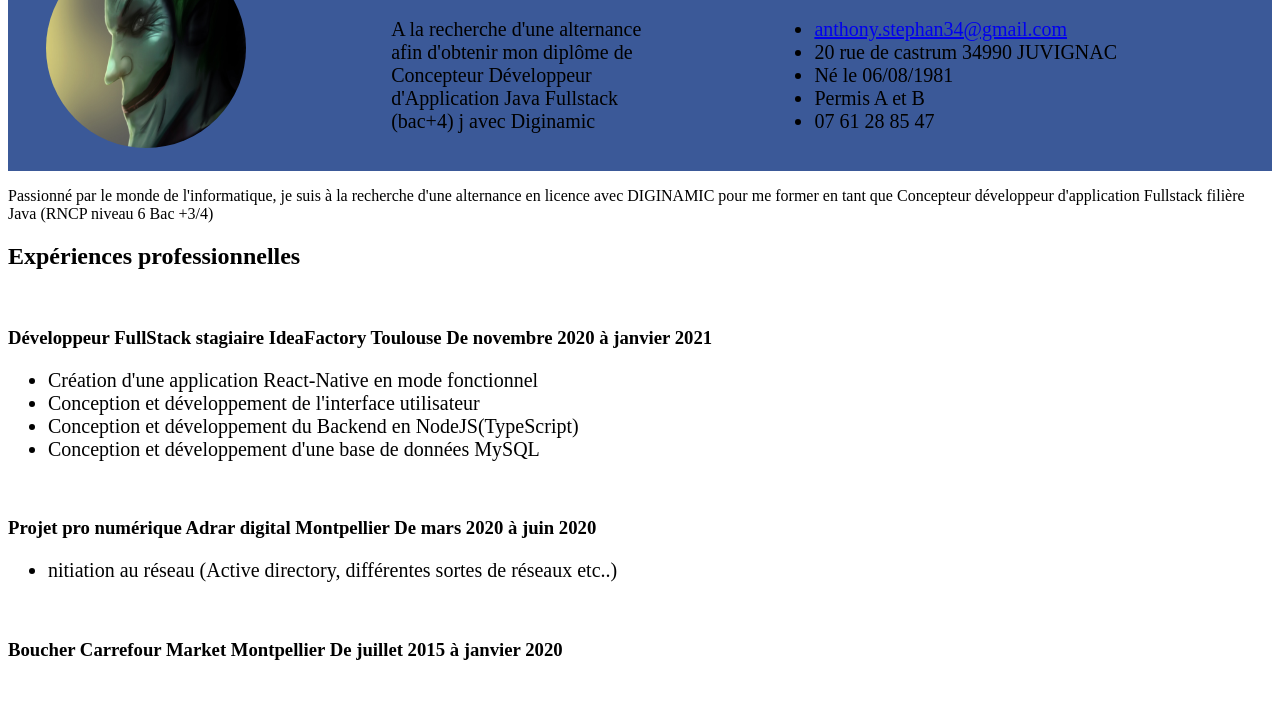
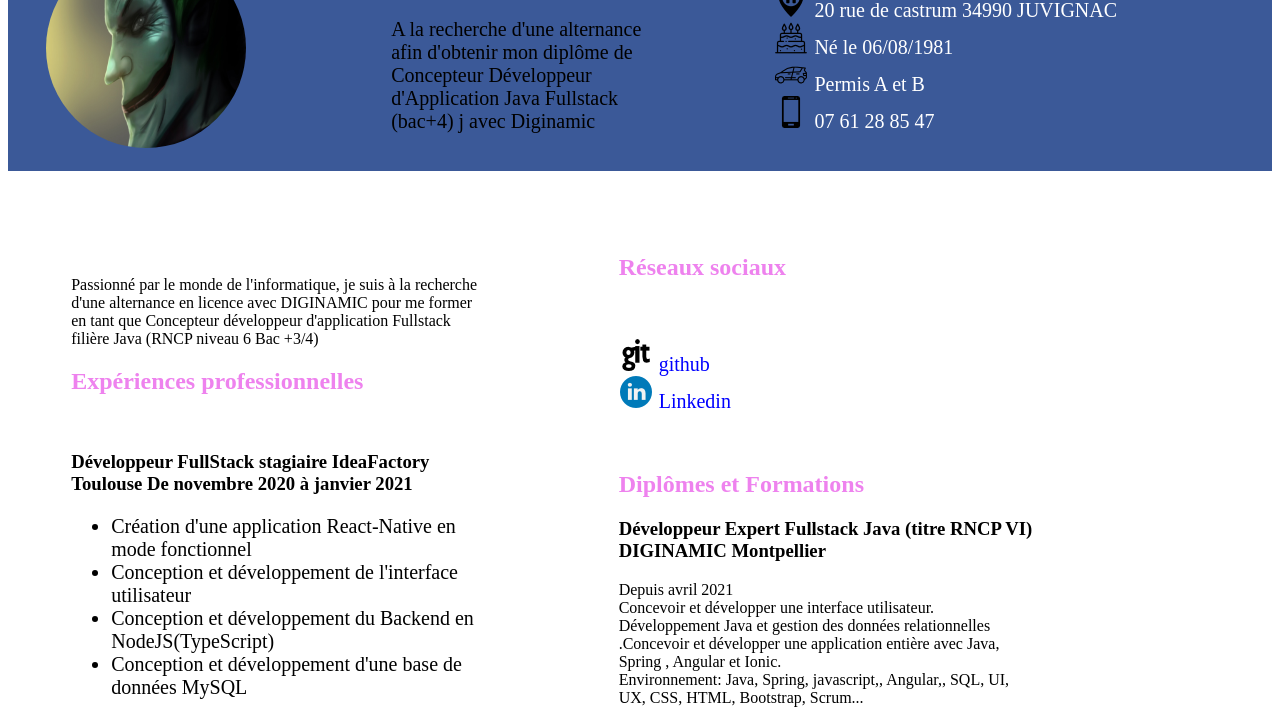
Before and after one commit to anthony1334/workshop-html, a plain HTML site: page cv.html in a window 1280 px wide. Shown: the part 173-888 px from the top of the page. Drawn offline with Linux system fonts and the light colour scheme.

Commit message:
first body

```diff
--- a/CSS/cv.css
+++ b/CSS/cv.css
@@ -20,6 +20,7 @@ h1{
 .headerBlock{
     display: inline-block;
     width:30%;
+    margin-left: auto;
 
 
 }
@@ -33,3 +34,65 @@ ul{
     font-size: 20px;
 
 }
+a{
+    text-decoration: none;
+    color: white;
+}
+
+#mail{
+    list-style-image : url("../images/nouvelle-enveloppe-de-courrier-electronique.png");
+    color: white;
+
+}
+
+#adresse{
+    list-style-image : url("../images/accueil.png");
+    color: white;
+
+}
+#annif{
+    list-style-image : url("../images/cake.png");
+    color: white;
+
+}
+#permis{
+    list-style-image : url("../images/voiture-ecologique.png");
+    color: white;
+
+}
+#tel{
+    list-style-image : url("../images/telephone-intelligent.png");
+    color: white;
+
+}
+
+/*body du cv*/
+
+.corps{
+    display: inline-block;
+    margin: 5%;
+    width: 33%;
+}
+
+body{
+
+    width: auto;
+}
+
+h2{
+    color: violet;
+}
+
+.reseaux{
+    color: blue;
+}
+
+#reseauxSociaux1{
+    color: blue;
+    list-style-image : url("../images/logo-git.png");
+}
+
+#reseauxSociaux2{
+
+    list-style-image : url("../images/linkedin.png");
+}
--- a/cv.html
+++ b/cv.html
@@ -10,6 +10,7 @@
 </head>
 
 <body>
+
     <div class="header">
         <div class="headerBlock">
 
@@ -27,19 +28,19 @@
 
         <div class="headerBlock">
             <ul>
-                <li><a href="mailto:anthony.stephan34@gmail.com">anthony.stephan34@gmail.com</a></li>
-                <li>20 rue de castrum 34990 JUVIGNAC</li>
-                <li>Né le 06/08/1981</li>
-                <li>Permis A et B
+                <li id="mail"> <a href="mailto:anthony.stephan34@gmail.com">anthony.stephan34@gmail.com</a></li>
+                <li id="adresse">20 rue de castrum 34990 JUVIGNAC</li>
+                <li id="annif">Né le 06/08/1981</li>
+                <li id="permis">Permis A et B
                 </li>
-                <li>07 61 28 85 47</li>
+                <li id="tel">07 61 28 85 47</li>
             </ul><br>
         </div>
 
     </div>
 
-    <div>
-        <p>Passionné par le monde de l'informatique, je suis à la recherche d'une
+    <div class="corps">
+        <p class="presentation" >Passionné par le monde de l'informatique, je suis à la recherche d'une
             alternance en licence avec DIGINAMIC pour me former en tant que
             Concepteur développeur d'application Fullstack filière Java (RNCP
             niveau 6 Bac +3/4)</p>
@@ -94,11 +95,12 @@
             Allemagne, Autriche,Turquie, Tunisie, Egypte, République
             dominicaine, , Crète, Baléares, Croatie</p><br>
     </div>
-    <div>
+
+    <div class="corps">
         <h2>Réseaux sociaux</h2><br>
         <ul>
-            <li><a href="https://github.com/anthony1334">github</a></li>
-            <li><a href="https://www.linkedin.com/in/anthony-stephan-montpellier/">Linkedin</a></li>
+            <li id="reseauxSociaux1"> <a class="reseaux"  href="https://github.com/anthony1334">github</a></li>
+            <li id="reseauxSociaux2" ><a class="reseaux"   href="https://www.linkedin.com/in/anthony-stephan-montpellier/">Linkedin</a></li>
         </ul><br>
         <h2>Diplômes et Formations</h2>
         <h3>Développeur Expert Fullstack Java (titre RNCP VI)
@@ -144,10 +146,10 @@
         <p>Anglais Niveau B1</p>
         <h2>Centres d'intérêt</h2>
         <p>Boxe, Echec elo:1600</p>
-    </div>
 
 
 
+</div>
 
 
 
```
Also changed, not shown: images/accueil.png (added), images/cake.png (added), images/linkedin.png (added), images/logo-git.png (added), images/nouvelle-enveloppe-de-courrier-electronique.png (added), images/telephone-intelligent.png (added), images/voiture-ecologique.png (added).
